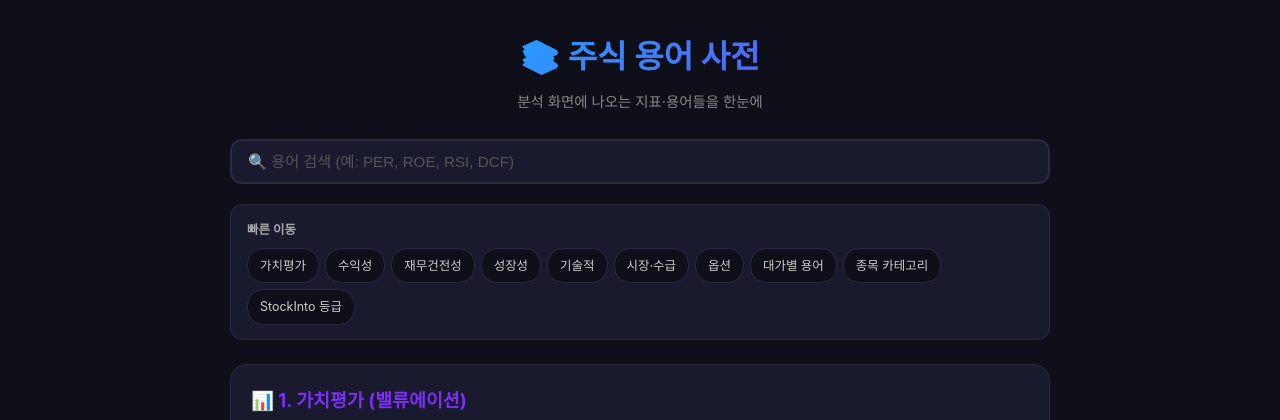
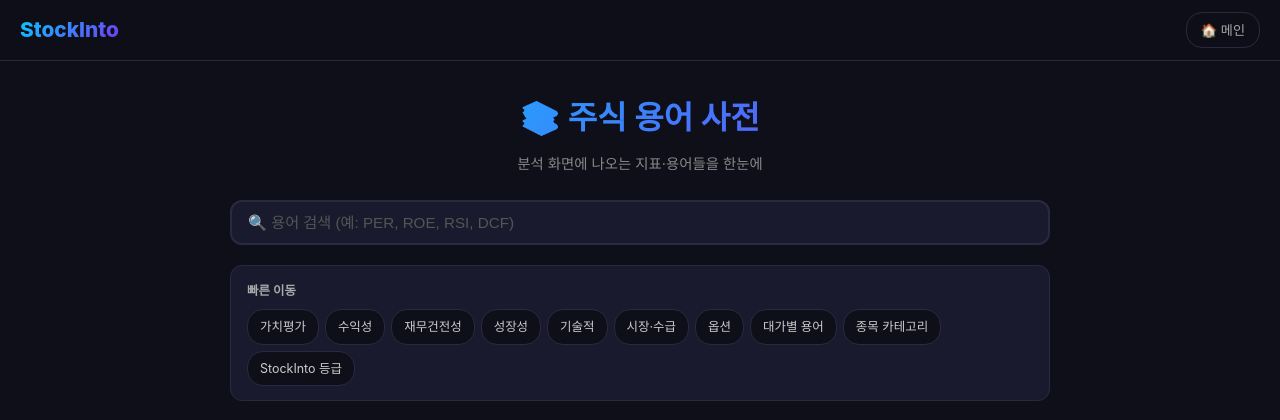
Before and after one commit to peelgyu/stock-screener, a Flask app: page /glossary in a window 1280 px wide. Shown: the top 420 px of the page. Run offline with Flask 3, Linux system fonts and the light colour scheme.

Commit message:
서브 페이지 상단 브랜드 네비 추가

```diff
--- a/templates/glossary.html
+++ b/templates/glossary.html
@@ -11,6 +11,28 @@
         * { box-sizing: border-box; margin: 0; padding: 0; }
         body { font-family: -apple-system, BlinkMacSystemFont, 'Segoe UI', sans-serif; background: #0f0f1a; color: #e0e0e0; line-height: 1.7; }
         .container { max-width: 860px; margin: 0 auto; padding: 30px 20px 80px; }
+
+        /* 상단 브랜드 네비 */
+        .topnav {
+            position: sticky; top: 0; z-index: 100;
+            background: rgba(15,15,26,0.95); backdrop-filter: blur(8px);
+            border-bottom: 1px solid #2a2a3e;
+            padding: 12px 20px;
+            display: flex; align-items: center; justify-content: space-between;
+        }
+        .brand-link {
+            font-size: 1.3rem; font-weight: 800; text-decoration: none;
+            background: linear-gradient(135deg, #00d2ff, #7b2ff7);
+            -webkit-background-clip: text; -webkit-text-fill-color: transparent;
+            transition: opacity 0.2s;
+        }
+        .brand-link:hover { opacity: 0.8; }
+        .nav-home {
+            color: #aaa; text-decoration: none; font-size: 0.82rem;
+            padding: 6px 14px; border-radius: 16px;
+            border: 1px solid #2a2a3e; transition: all 0.15s;
+        }
+        .nav-home:hover { background: #7b2ff7; color: #fff; border-color: #7b2ff7; }
 
         .header { text-align: center; margin-bottom: 24px; }
         .header h1 {
@@ -97,6 +119,11 @@
     </style>
 </head>
 <body>
+    <nav class="topnav">
+        <a href="/" class="brand-link">StockInto</a>
+        <a href="/" class="nav-home">🏠 메인</a>
+    </nav>
+
     <div class="container">
         <div class="header">
             <h1>📚 주식 용어 사전</h1>
```
Also changed, not shown: templates/install.html (+10 -1 lines), templates/privacy.html (+10 -1 lines), templates/terms.html (+10 -1 lines).
